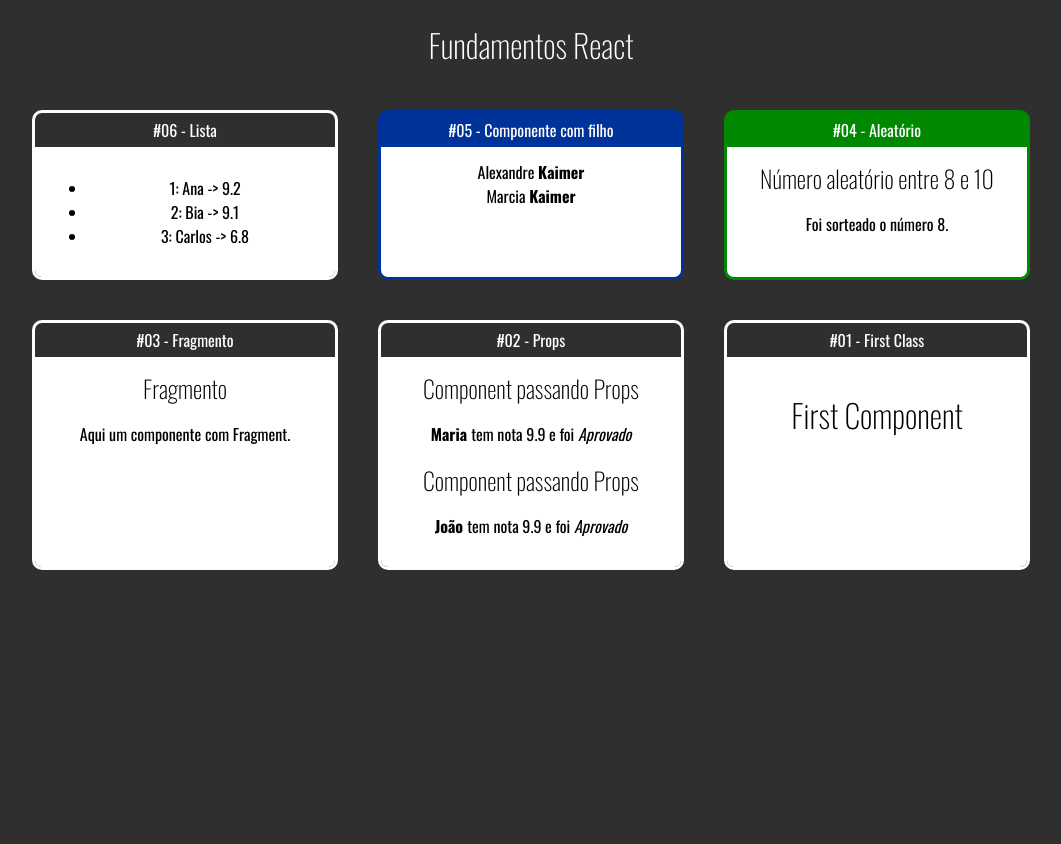
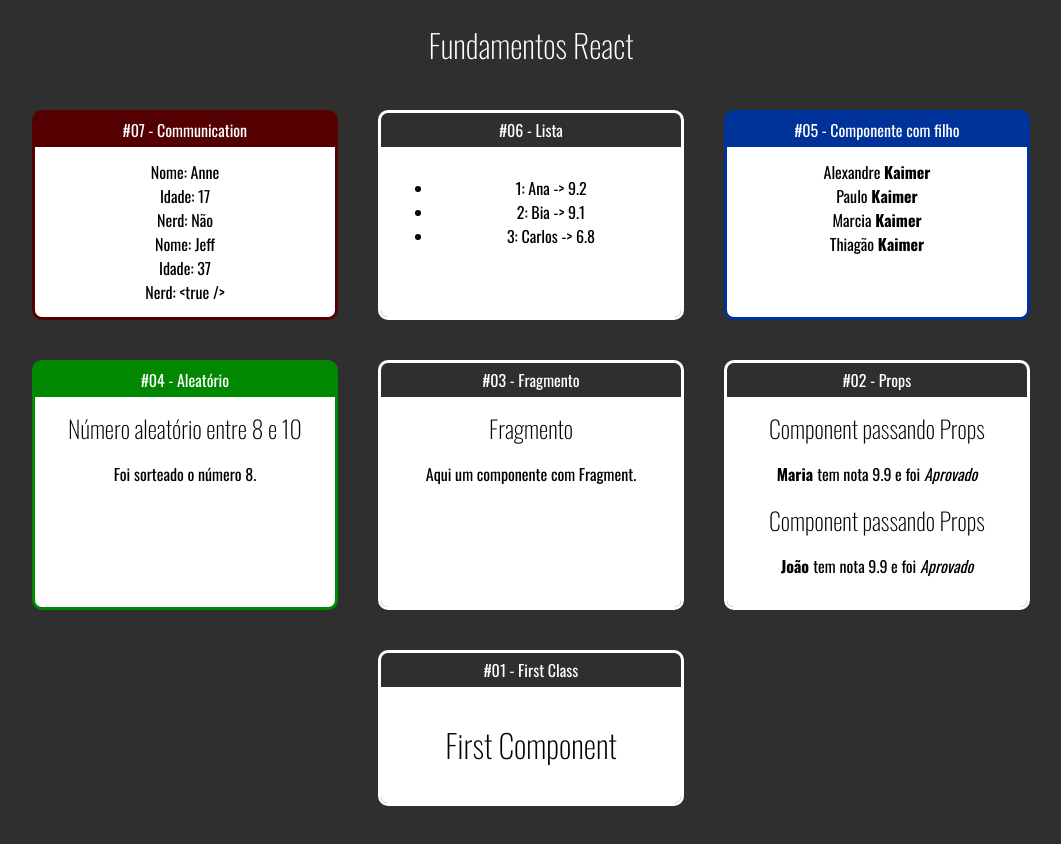
Before and after one commit to alekaimer/fundamentos-react, a React (Create React App) app: page / in a window 1280 px wide. Shown: the whole page, without its empty margins (109-1170 px from the left). Before the commit the page ends 800 px from the top, so only its background shows below. Built offline with nearby package versions, Linux system fonts and the light colour scheme.

Commit message:
#07 - comunicacao direta entre componentes

```diff
--- a/src/App.jsx
+++ b/src/App.jsx
@@ -1,6 +1,8 @@
 import './App.css'
 import React from 'react'
 
+import IndirectDad from './components/communication/IndirectDad';
+import DirectDad from './components/communication/DirectDad';
 import Students from './components/loops/Students';
 import Family from './components/basics/Family';
 import FamilyMember from './components/basics/FamilyMember';
@@ -15,6 +17,10 @@ export default _ =>
     <h1>Fundamentos React</h1>
     <div className="Cards">
 
+      <Card titulo="#07 - Communication" color="#500">
+        <DirectDad></DirectDad>
+      </Card>
+
       <Card titulo="#06 - Lista" color="">
         <Students></Students>
       </Card>
@@ -22,7 +28,9 @@ export default _ =>
       <Card titulo="#05 - Componente com filho" color="#039">
         <Family lastName="Kaimer">
           <FamilyMember firstName="Alexandre"></FamilyMember>
+          <FamilyMember firstName="Paulo"></FamilyMember>
           <FamilyMember firstName="Marcia"></FamilyMember>
+          <FamilyMember firstName="Thiagão"></FamilyMember>
         </Family>
       </Card>
 
--- /dev/null
+++ b/src/components/communication/DirectDad.jsx
@@ -0,0 +1,12 @@
+
+import React from 'react'
+import DirectSon from './DirectSon'
+
+export default props => {
+  return (
+    <div>
+      <DirectSon nome="Anne" idade={17} nerd={false}></DirectSon>
+      <DirectSon nome="Jeff" idade={37} nerd={true}></DirectSon>
+    </div>
+  )
+}
--- /dev/null
+++ b/src/components/communication/DirectSon.jsx
@@ -0,0 +1,12 @@
+
+import React from 'react'
+
+export default props => {
+  return (
+    <div>
+      <div>Nome: {props.nome}</div>
+      <div>Idade: {props.idade}</div>
+      <div>Nerd: {props.nerd ? `<${String(props.nerd)} />` : `Não`}</div>
+    </div>
+  )
+}
```
